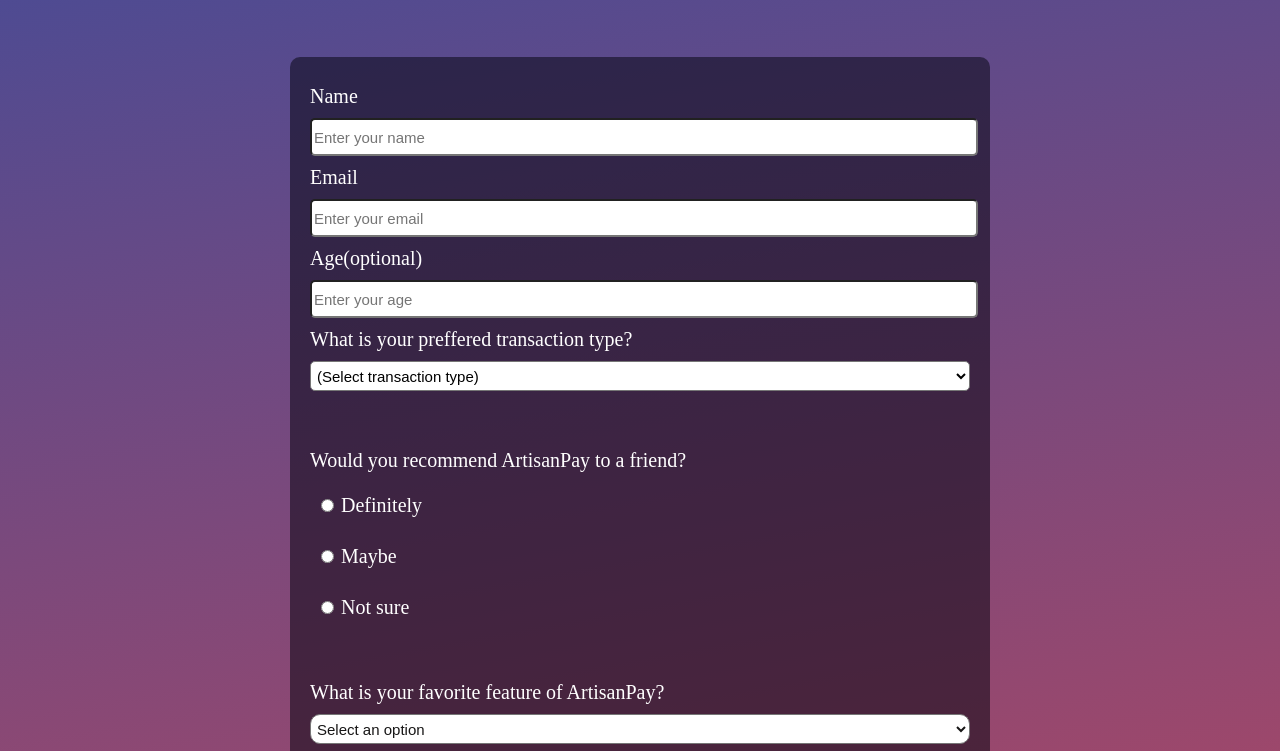
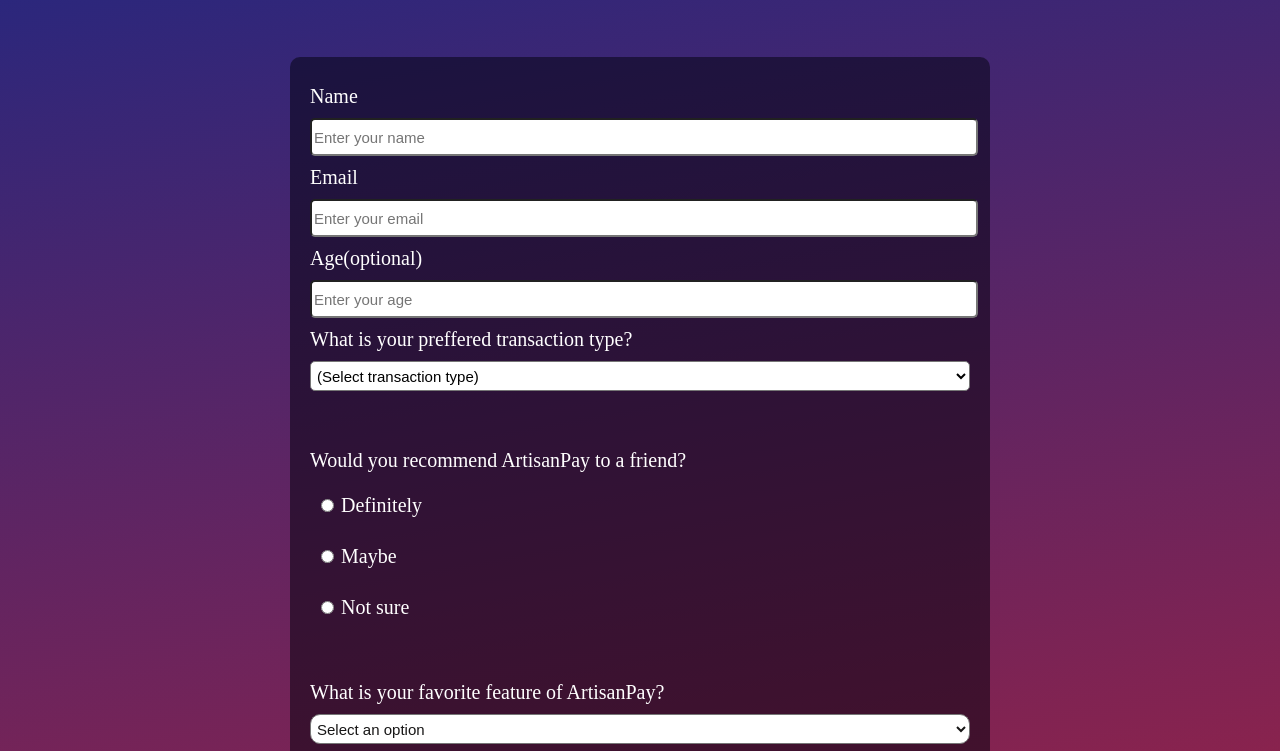
Before and after one commit to Tachy-22/Survey_form, a plain HTML site: page index.html in a window 1280 px wide. Shown: the part 227-978 px from the top of the page. Drawn offline with Linux system fonts and the light colour scheme.

Commit message:
Update style.css

```diff
--- a/style.css
+++ b/style.css
@@ -4,7 +4,8 @@
   padding: 0;
   margin: 0;
 }
-body {
+html,body {
+  height="100%";
   background: linear-gradient(
     -190deg,
     rgba(30, 30, 121, 0.8) 10%,
```
